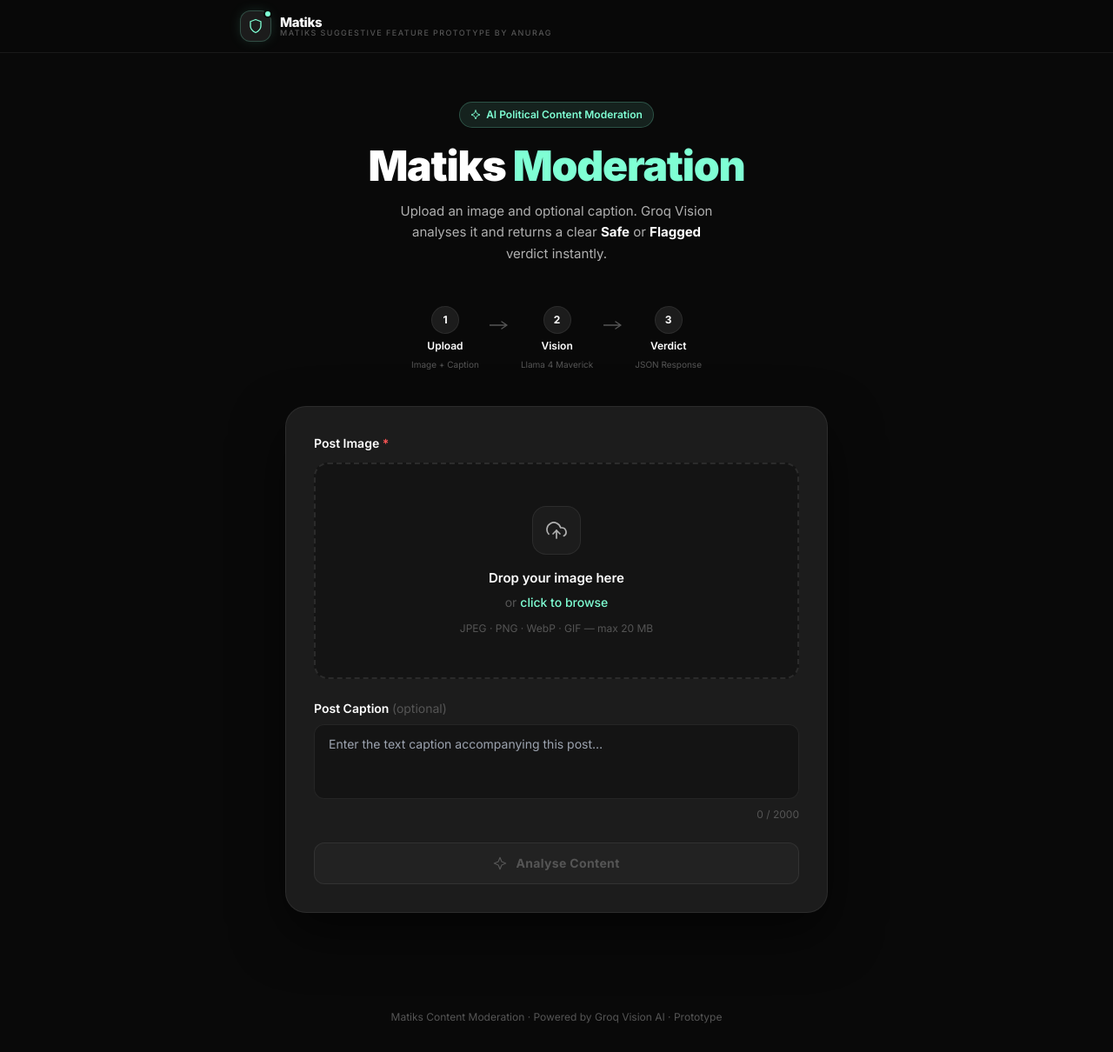
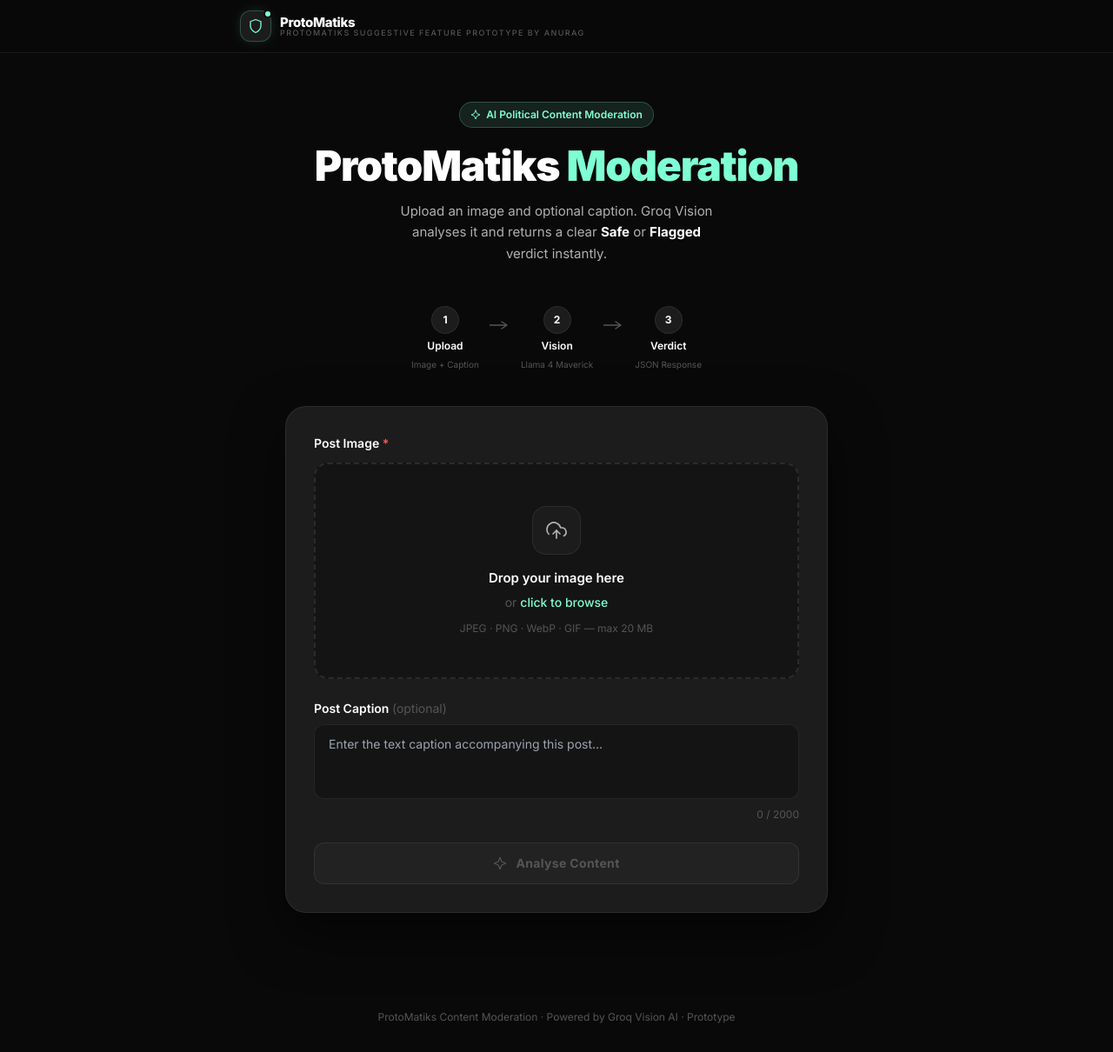
Before and after one commit to MichaelSpeaksTruth/Matiks_feature_prototype, a Next.js app in the folder frontend/: page / in a window 1280 px wide. Shown: the whole page at 87% size. Built offline with nearby package versions, Linux system fonts and the light colour scheme.

Commit message:
refactor: rename Matiks to ProtoMatiks across layout, page, main prompt, and API metadata

```diff
--- a/frontend/app/layout.tsx
+++ b/frontend/app/layout.tsx
@@ -2,12 +2,12 @@
 import "./globals.css";
 
 export const metadata: Metadata = {
-  title: "Matiks | AI Content Moderation",
+  title: "ProtoMatiks | AI Content Moderation",
   description:
-    "Political content moderation prototype for the Matiks platform. " +
-    "Upload an image and optional caption to get an instant AI moderation verdict.",
-  keywords: ["content moderation", "AI", "political content", "Matiks", "Groq"],
-  authors: [{ name: "Matiks" }],
+    "Political content moderation prototype for the ProtoMatiks platform. " +
+    "Lightweight, real-time vision evaluation proxy using Groq AI.",
+  keywords: ["content moderation", "AI", "political content", "ProtoMatiks", "Groq"],
+  authors: [{ name: "ProtoMatiks" }],
   robots: "noindex, nofollow",
 };
 
--- a/frontend/app/page.tsx
+++ b/frontend/app/page.tsx
@@ -142,9 +142,9 @@
             />
           </div>
           <div className="leading-none">
-            <p className="text-[15px] font-extrabold tracking-tight" style={{ color: C.white }}>Matiks</p>
+            <p className="text-[15px] font-extrabold tracking-tight" style={{ color: C.white }}>ProtoMatiks</p>
             <p className="text-[9px] uppercase tracking-[0.16em] font-medium" style={{ color: C.whiteMuted }}>
-              Matiks suggestive feature prototype by Anurag
+              ProtoMatiks suggestive feature prototype by Anurag
             </p>
           </div>
         </div>
@@ -395,7 +395,7 @@
           <p className="text-sm leading-relaxed" style={{ color: C.whiteDim }}>
             {flagged
               ? "The Groq Vision model identified political content in this post. It has been flagged and held for human review before publication."
-              : "The Groq Vision model found no political content in this post. It is cleared for publication on the Matiks platform."
+              : "The Groq Vision model found no political content in this post. It is cleared for publication on the ProtoMatiks platform."
             }
           </p>
         </div>
@@ -509,7 +509,7 @@
             AI Political Content Moderation
           </div>
           <h1 className="text-4xl sm:text-5xl font-black tracking-tight leading-tight mb-4" style={{ color: C.white }}>
-            Matiks <span style={{ color: C.mint }}>Moderation</span>
+            ProtoMatiks <span style={{ color: C.mint }}>Moderation</span>
           </h1>
           <p className="text-[15px] max-w-sm mx-auto leading-relaxed" style={{ color: C.whiteDim }}>
             Upload an image and optional caption. Groq Vision analyses it and returns a clear{" "}
@@ -590,7 +590,7 @@
       </main>
 
       <footer className="py-8 text-center text-xs" style={{ color: C.whiteMuted }}>
-        Matiks Content Moderation · Powered by Groq Vision AI · Prototype
+        ProtoMatiks Content Moderation · Powered by Groq Vision AI · Prototype
       </footer>
     </div>
   );
```
Also changed, not shown: 1 other file (tests, documents, lock files or other folders).
